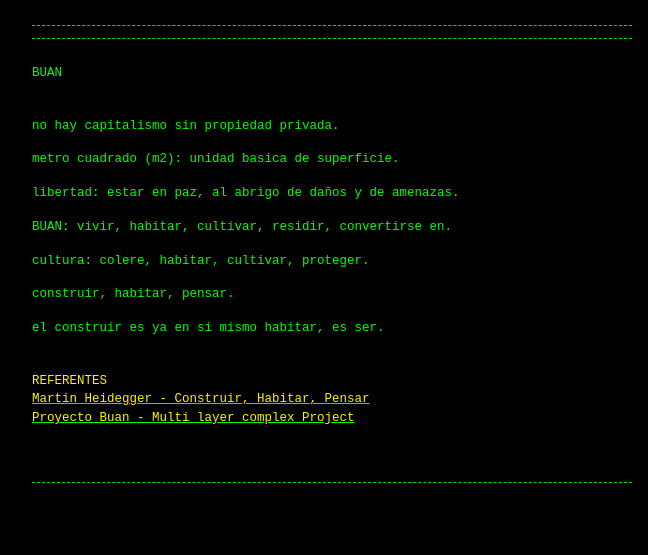
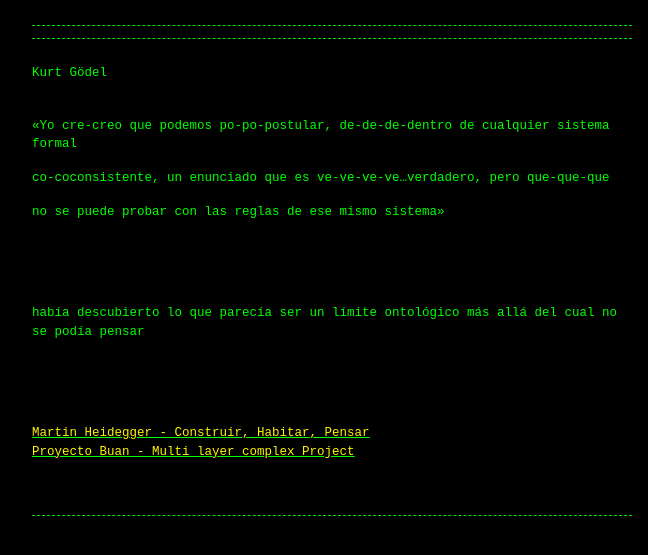
Before and after one commit to Guerrillaradio/Kurt_Godel, a Jekyll site: the page built from index.md, in a window 1280 px wide. Shown: the top 555 px of the page, without its empty margins (308-956 px from the left). Built offline with Jekyll 4.4.1, drawn with Linux system fonts in a browser that asks for light colours; our own code applies the rules of GitHub Pages for plain Markdown files.

Commit message:
Update index.md

```diff
--- a/index.md
+++ b/index.md
@@ -1,14 +1,14 @@
 
-<p>BUAN
+<p>Kurt Gödel
 
-<p>no hay capitalismo sin propiedad privada.
-<p>metro cuadrado (m2): unidad basica de superficie.
-<p>libertad: estar en paz, al abrigo de daños y de amenazas.
-<p>BUAN: vivir, habitar, cultivar, residir, convertirse en.
-<p>cultura: colere, habitar, cultivar, proteger.
-<p>construir, habitar, pensar.
-<p>el construir es ya en si mismo habitar, es ser.
-
-<div><font color="#fff300">REFERENTES</font></div><div></div><div><font color="#fff300"> </font><font color="#fff300"> </font></div>
+<p>«Yo cre-creo que podemos po-po-postular, de-de-de-dentro de cualquier sistema formal
+<p>co-coconsistente, un enunciado que es ve-ve-ve-ve…verdadero, pero que-que-que
+<p>no se puede probar con las reglas de ese mismo sistema»
+<p>
+<p>
+<p>había descubierto lo que parecía ser un límite ontológico más allá del cual no se podía pensar
+<p>
+<p>
+<div><font color="#fff300"></font></div><div></div><div><font color="#fff300"> </font><font color="#fff300"> </font></div>
 <a href="https://wiki.ead.pucv.cl/images/archive/7/70/20111011141115%21Construir_habitar_pensar_heidegger.pdf"><div><font color="#fff300">Martin Heidegger - Construir, Habitar, Pensar</font></div><div></div><div><font color="#fff300"> </font><font color="#fff300"> </font></div>
 <a href="https://github.com/Guerrillaradio/buanproject"><div><font color="#fff300">Proyecto Buan - Multi layer complex Project</font></div><div></div><div><font color="#fff300"> </font><font color="#fff300"> </font></div></a>
```
